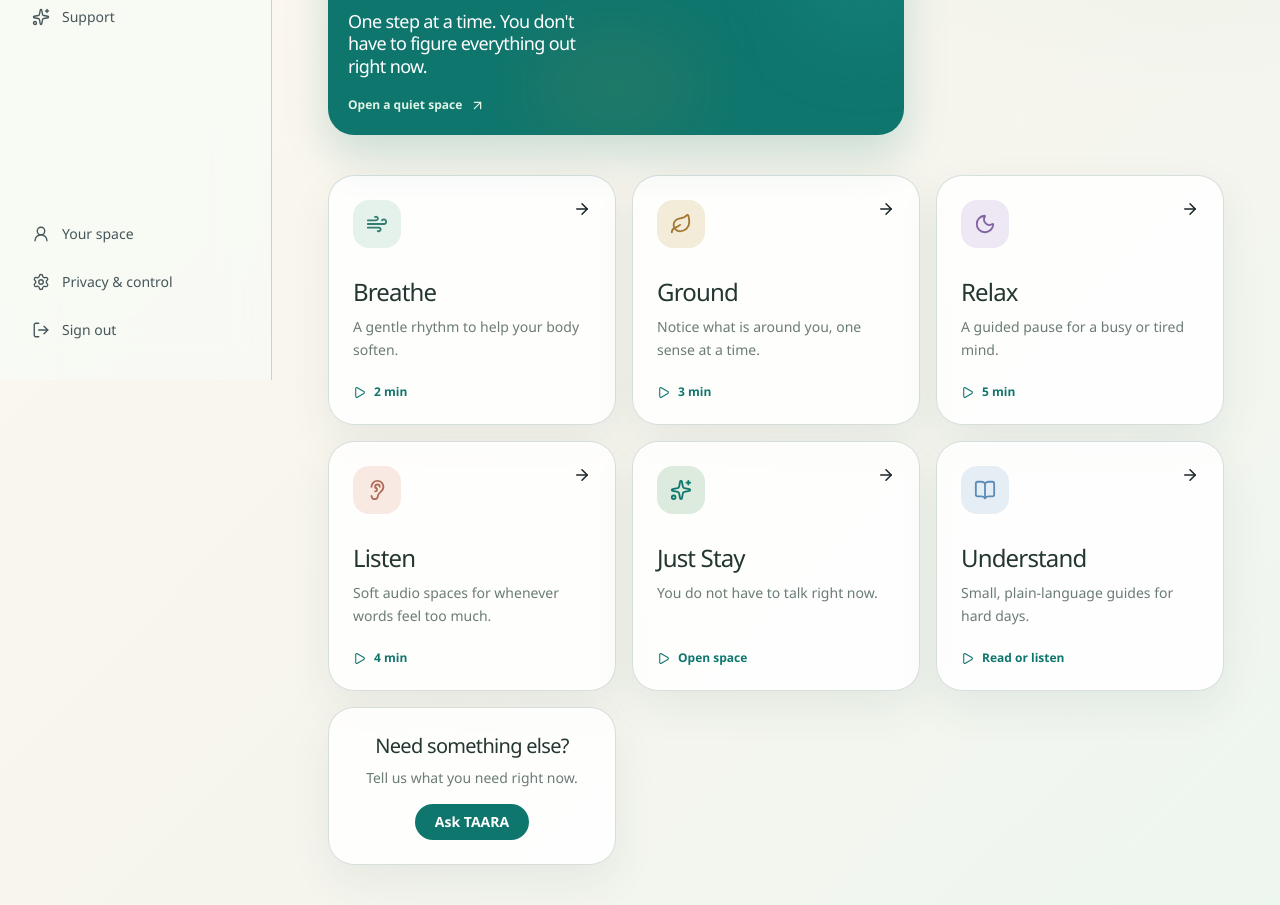
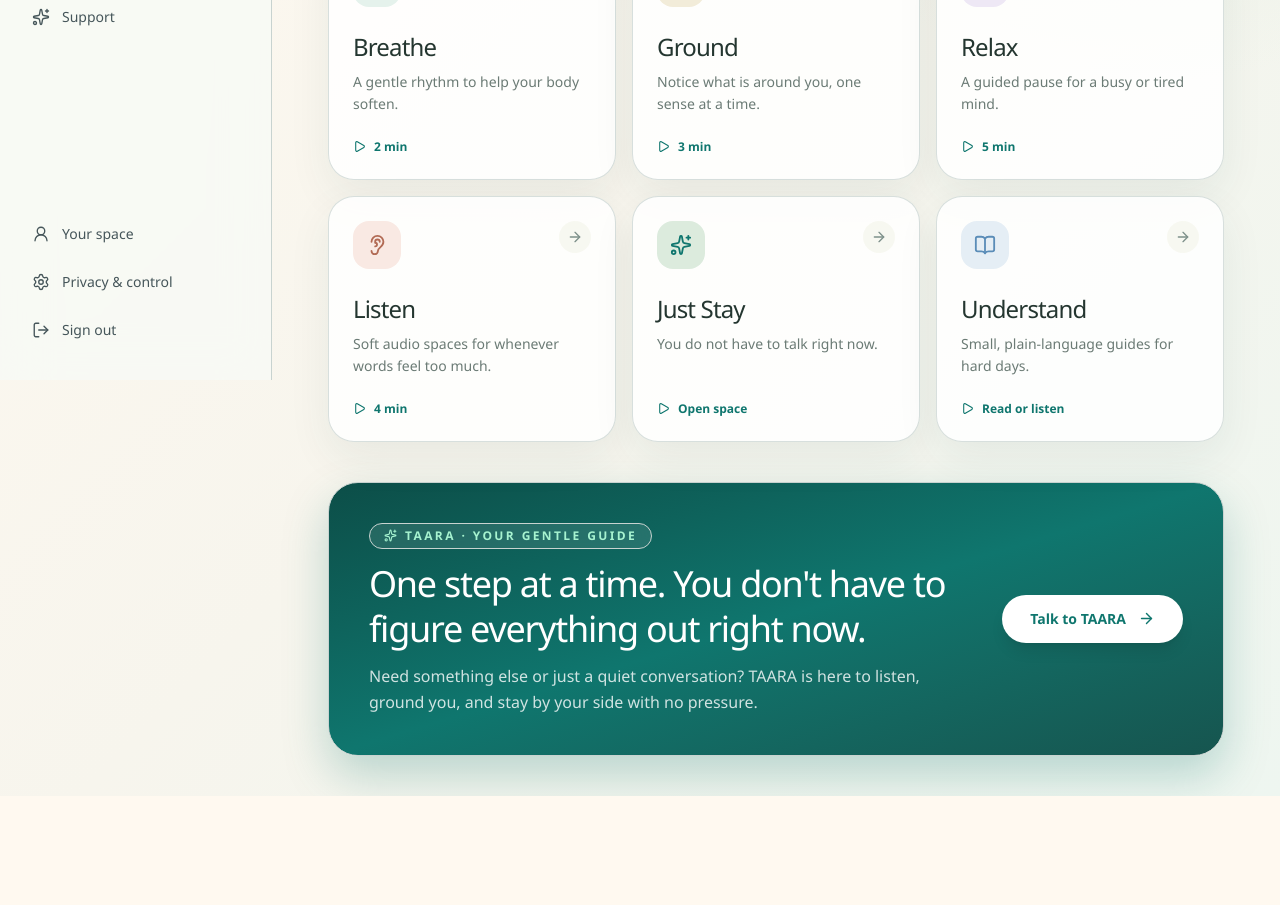
Before and after one commit to shreyasirayyy/SIH26, a Next.js app in the folder saath-frontend/: page /survivor/feel-better in a window 1280 px wide. Shown: the part 420-1325 px from the top of the page. After the commit the page ends 1216 px from the top, so only its background shows below. Built offline with nearby package versions, Linux system fonts and the light colour scheme; no server answers.

Commit message:
ui: consolidate TAARA into a single prominent guide banner and improve exercise grid layout

```diff
--- a/saath-frontend/app/survivor/feel-better/page.tsx
+++ b/saath-frontend/app/survivor/feel-better/page.tsx
@@ -5,7 +5,6 @@ import { useEffect, useState } from "react";
 import { EXERCISE_LIBRARY } from "@/data/exercises";
 import { useAppStore } from "@/store/useAppStore";
 import { aiService } from "@/services/ai";
-import { TAARA } from "@/components/TAARA";
 
 const iconMap: Record<string, any> = { Wind, Leaf, Moon, Ear, Sparkles, BookOpen };
 
@@ -39,29 +38,66 @@ export default function FeelBetterPage() {
         <h1 className="mt-3 font-display text-5xl leading-none text-[#172326] md:text-6xl">A little more room to breathe.</h1>
         <p className="mt-5 max-w-2xl text-lg leading-relaxed text-[#63736e]">Choose something that feels possible right now. You can stop at any time — nothing here needs to be completed.</p>
       </div>
-      <div className="mt-8 max-w-xl"><TAARA compact /></div>
-
-      <div className="mt-10 grid grid-cols-1 gap-4 md:grid-cols-2 xl:grid-cols-3">
+      <div className="mt-8 grid grid-cols-1 gap-4 md:grid-cols-2 xl:grid-cols-3">
         {sortedExercises.map((exercise) => {
           const Icon = iconMap[exercise.icon];
           const isRecommended = exercise.priority < 3;
           return (
-            <Link href={exercise.href} key={exercise.id} className={`surface group rounded-[26px] p-6 hover:-translate-y-1 hover:shadow-xl ${isRecommended ? 'border-2 border-deep-teal' : ''}`}>
-              <div className="flex items-start justify-between">
-                <span className={`flex h-12 w-12 items-center justify-center rounded-2xl ${exercise.tone}`}><Icon size={22} /></span>
-                <ArrowRight size={18} className="text-[#9aaba4] transition-transform group-hover:translate-x-1" />
+            <Link
+              href={exercise.href}
+              key={exercise.id}
+              className={`surface group relative flex flex-col justify-between overflow-hidden rounded-[26px] p-6 transition-all duration-200 hover:-translate-y-1 hover:shadow-xl ${
+                isRecommended ? "border-2 border-deep-teal ring-4 ring-deep-teal/10" : ""
+              }`}
+            >
+              <div>
+                <div className="flex items-start justify-between">
+                  <span className={`flex h-12 w-12 items-center justify-center rounded-2xl ${exercise.tone}`}>
+                    <Icon size={22} />
+                  </span>
+                  <span className="flex h-8 w-8 items-center justify-center rounded-full bg-[color:var(--surface-subtle)] text-[#7e918b] transition-transform group-hover:translate-x-0.5 group-hover:text-deep-teal">
+                    <ArrowRight size={16} />
+                  </span>
+                </div>
+                <h2 className="mt-6 font-display text-2xl text-[#243630]">{exercise.title}</h2>
+                {isRecommended && (
+                  <p className="mt-1 inline-block rounded-md bg-[color:var(--primary-teal-dark)]/15 px-2 py-0.5 text-xs font-bold text-deep-teal">
+                    {exercise.reason}
+                  </p>
+                )}
+                <p className="mt-2 min-h-12 text-sm leading-relaxed text-[#6b7b75]">{exercise.desc}</p>
               </div>
-              <h2 className="mt-7 font-display text-2xl text-[#243630]">{exercise.title}</h2>
-              {isRecommended && <p className="text-xs font-bold text-deep-teal mt-1">{exercise.reason}</p>}
-              <p className="mt-2 min-h-12 text-sm leading-relaxed text-[#6b7b75]">{exercise.desc}</p>
-              <div className="mt-5 flex items-center gap-2 text-xs font-bold text-[#0f766e]"><Play size={13} /> {exercise.time}</div>
+              <div className="mt-5 flex items-center gap-2 text-xs font-bold text-[#0f766e]">
+                <Play size={13} /> {exercise.time}
+              </div>
             </Link>
           );
         })}
-        <div className="surface group rounded-[26px] p-6 border-2 border-dashed border-border-color flex flex-col justify-center items-center text-center">
-          <h2 className="font-display text-xl text-[#243630]">Need something else?</h2>
-          <p className="mt-2 text-sm text-[#6b7b75]">Tell us what you need right now.</p>
-          <Link href="/survivor/taara" className="mt-4 rounded-full bg-[#0f766e] px-5 py-2 text-sm font-bold text-white">Ask TAARA</Link>
+      </div>
+
+      {/* Prominent, dedicated TAARA Quiet Space banner */}
+      <div className="mt-10 overflow-hidden rounded-[30px] border border-deep-teal/20 bg-gradient-to-br from-[#0c4e48] via-[#0f766e] to-[#16554f] p-8 text-white shadow-[0_20px_45px_rgba(15,118,110,.25)] md:p-10">
+        <div className="relative flex flex-col items-start justify-between gap-6 md:flex-row md:items-center">
+          <div className="max-w-2xl space-y-3">
+            <div className="inline-flex items-center gap-2 rounded-full border border-white/20 bg-white/10 px-3.5 py-1 text-xs font-bold uppercase tracking-[.2em] text-[#a7f3d0] backdrop-blur-md">
+              <Sparkles size={13} className="text-[#a7f3d0]" />
+              TAARA · Your Gentle Guide
+            </div>
+            <h2 className="font-display text-3xl leading-tight text-white md:text-4xl">
+              One step at a time. You don&apos;t have to figure everything out right now.
+            </h2>
+            <p className="text-base leading-relaxed text-white/80">
+              Need something else or just a quiet conversation? TAARA is here to listen, ground you, and stay by your side with no pressure.
+            </p>
+          </div>
+
+          <Link
+            href="/survivor/taara"
+            className="group inline-flex shrink-0 items-center gap-3 rounded-full bg-white px-7 py-3.5 text-sm font-bold text-[#0f766e] shadow-lg transition-all hover:bg-[#e6f7f2] hover:shadow-xl hover:scale-105"
+          >
+            <span>Talk to TAARA</span>
+            <ArrowRight size={17} className="transition-transform group-hover:translate-x-1" />
+          </Link>
         </div>
       </div>
     </div>
```
